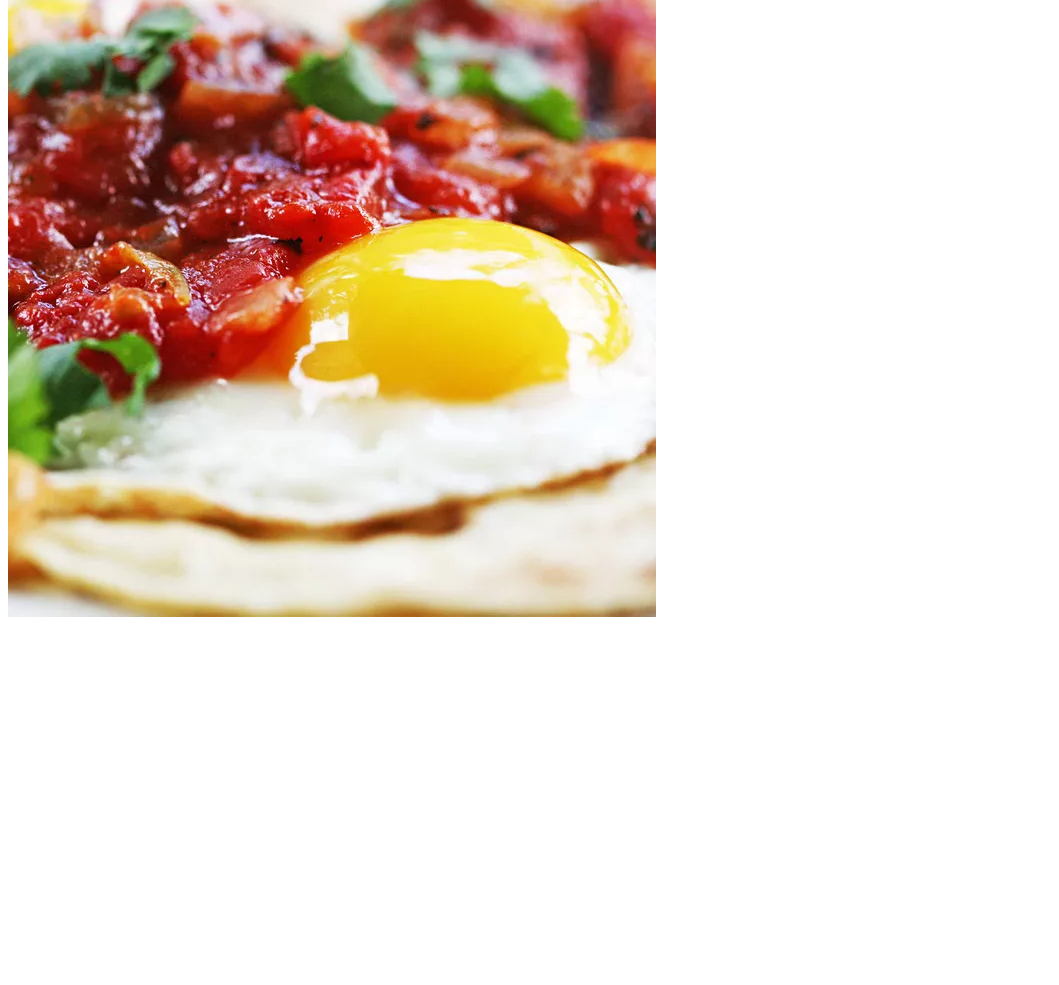
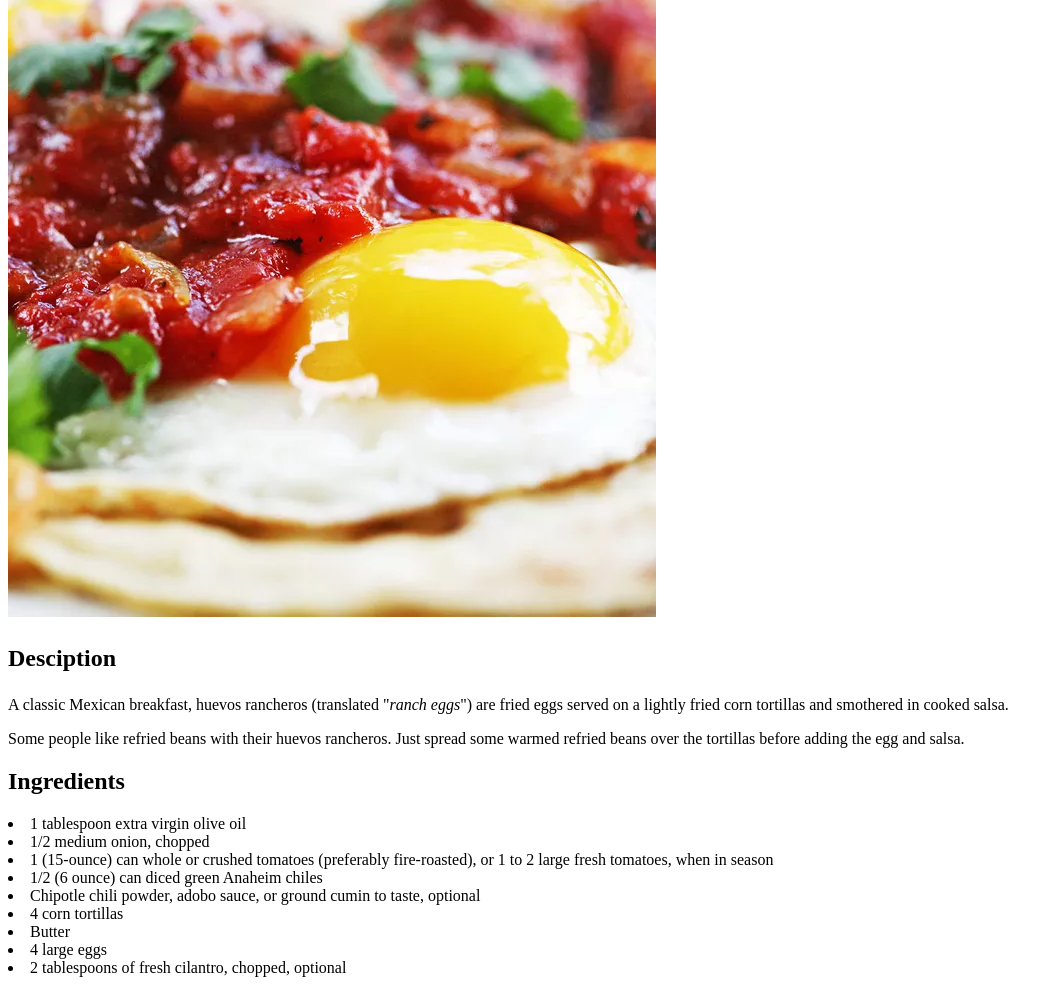
Before and after one commit to OmarMeza15/odin-recipes, a plain HTML site: page recipes/huevos-rancheros.html in a window 1280 px wide. Shown: the part 276-1261 px from the top of the page, without its empty margins (0-1059 px from the left). Before the commit the page ends 905 px from the top, so only its background shows below. Drawn offline with Linux system fonts and the light colour scheme.

Commit message:
Added the text for description and an unordered list for the ingredients

```diff
--- a/recipes/huevos-rancheros.html
+++ b/recipes/huevos-rancheros.html
@@ -11,5 +11,23 @@
         <h1>Huevos Rancheros</h1>
 
         <img src="../images/huevos-rancheros.webp">
+
+        <h2>
+            <p>Desciption</p>
+        </h2>
+        <p>A classic Mexican breakfast, huevos rancheros (translated "<em>ranch eggs</em>") are fried eggs served on a lightly fried corn tortillas and smothered in cooked salsa.</p>
+        <p>Some people like refried beans with their huevos rancheros. Just spread some warmed refried beans over the tortillas before adding the egg and salsa.</p>
+
+        <h2>Ingredients</h2>
+        <li>1 tablespoon extra virgin olive oil</li>
+        <li>1/2 medium onion, chopped</li>
+        <li>1 (15-ounce) can whole or crushed tomatoes (preferably fire-roasted), or 1 to 2 large fresh tomatoes, when in season</li>
+        <li>1/2 (6 ounce) can diced green Anaheim chiles</li>
+        <li>Chipotle chili powder, adobo sauce, or ground cumin to taste, optional</li>
+        <li>4 corn tortillas</li>
+        <li>Butter</li>
+        <li>4 large eggs</li>
+        <li>2 tablespoons of fresh cilantro, chopped, optional</li>
+
     </body>
 </html>
```
